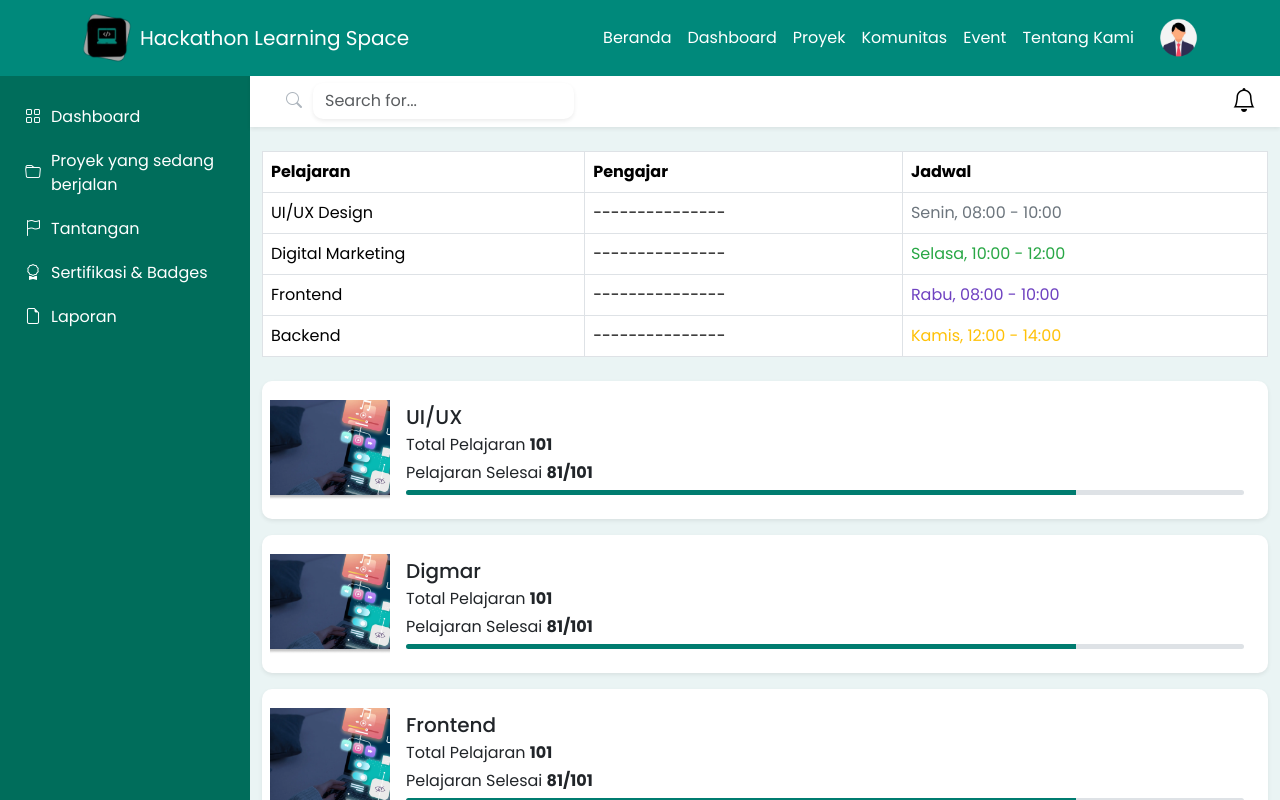
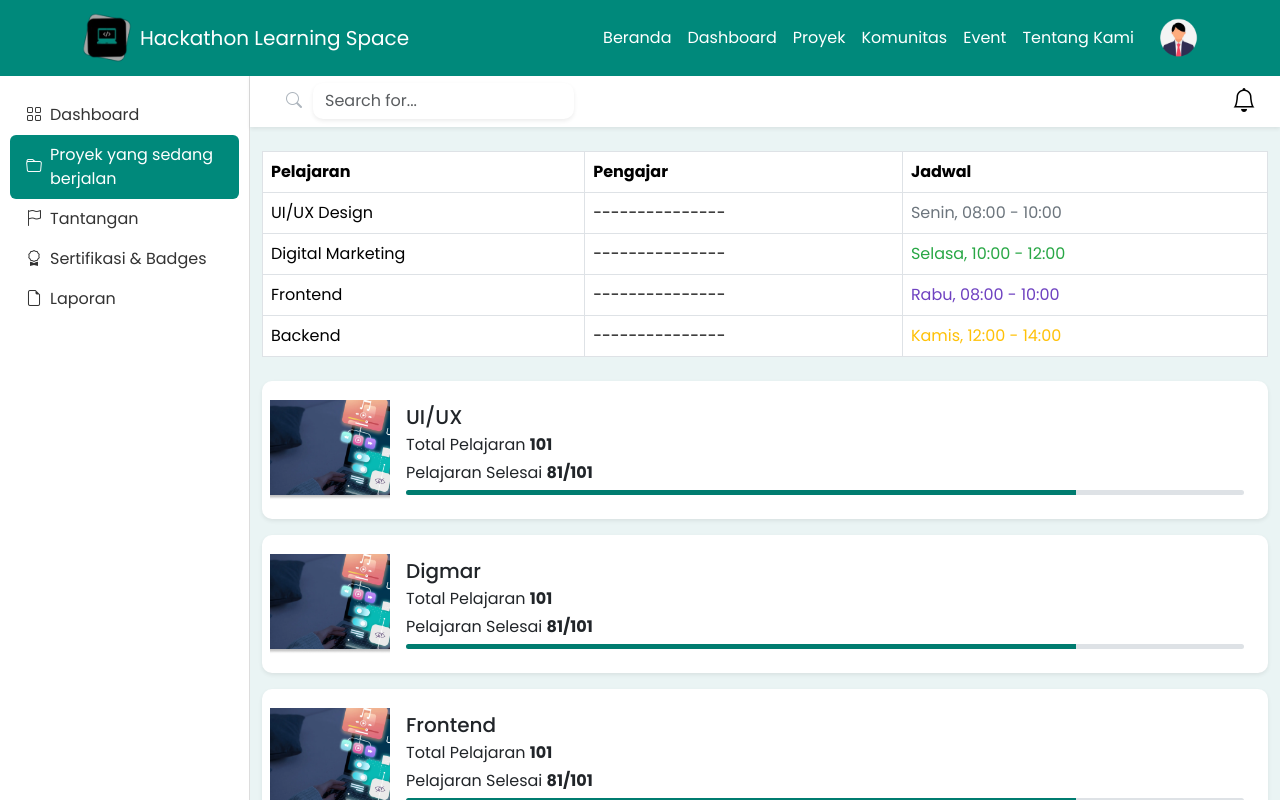
Before and after one commit to lluuvvii/hackathon_learning_space, a Next.js app: page /dashboard/projects in a window 1280 px wide. Shown: the top 800 px of the page. Built offline with nearby package versions, Linux system fonts and the light colour scheme.

Commit message:
update sidebar highlight & bg color

```diff
--- a/src/app/dashboard/components/Sidebar.tsx
+++ b/src/app/dashboard/components/Sidebar.tsx
@@ -1,9 +1,12 @@
-'use client'
+'use client';
 
-import Link from 'next/link'
-import React from 'react'
+import Link from 'next/link';
+import { usePathname } from 'next/navigation';
+import React from 'react';
 
 function Sidebar() {
+  const pathname = usePathname(); // Mendapatkan URL path saat ini
+
   const menuItems = [
     { icon: 'bi bi-grid', label: 'Dashboard', route: '/dashboard' },
     { icon: 'bi bi-folder', label: 'Proyek yang sedang berjalan', route: '/dashboard/projects' },
@@ -11,50 +14,49 @@ function Sidebar() {
     { icon: 'bi bi-award', label: 'Sertifikasi & Badges', route: '/dashboard/certificates' },
     { icon: 'bi bi-file-earmark', label: 'Laporan', route: '/dashboard/reports' },
   ];
+
   return (
     <aside
       style={{
         width: '250px',
-        backgroundColor: '#006d5b',
-        color: '#ffffff',
+        backgroundColor: '#ffffff',
+        color: '#333333',
         padding: '20px 10px',
         display: 'flex',
         flexDirection: 'column',
         gap: '10px',
+        borderRight: '1px solid #ddd', // Garis pemisah di samping
+        height: '100vh', // Sidebar full height
       }}
     >
       <nav>
         <ul style={{ listStyle: 'none', padding: '0', margin: '0' }}>
-          {menuItems.map((item, index) => (
+          {menuItems.map((item, index) => {
+            const isActive = pathname === item.route; // Cek apakah URL saat ini sesuai dengan route
+
+            return (
               <li key={index}>
                 <Link
                   href={item.route}
+                  className={`d-flex align-items-center gap-2 px-3 py-2 rounded ${isActive ? 'active' : ''
+                    }`}
                   style={{
                     textDecoration: 'none',
-                  color: '#ffffff',
-                  padding: '10px 15px',
-                  display: 'flex',
-                  alignItems: 'center',
-                  gap: '10px',
-                  borderRadius: '5px',
-                  transition: 'background-color 0.3s ease',
+                    color: isActive ? '#ffffff' : '#333333', // Teks putih jika aktif
+                    backgroundColor: isActive ? '#00897B' : 'transparent', // Highlight background aktif
+                    transition: 'background-color 0.3s ease, color 0.3s ease',
                   }}
-                onMouseOver={(e) =>
-                  (e.currentTarget.style.backgroundColor = '#007c70')
-                }
-                onMouseOut={(e) =>
-                  (e.currentTarget.style.backgroundColor = '#006d5b')
-                }
                 >
                   <i className={item.icon}></i>
                   <span>{item.label}</span>
                 </Link>
               </li>
-          ))}
+            );
+          })}
         </ul>
       </nav>
     </aside>
-  )
+  );
 }
 
-export default Sidebar
+export default Sidebar;
```
Lines whose indentation alone changed are shown as unchanged.
